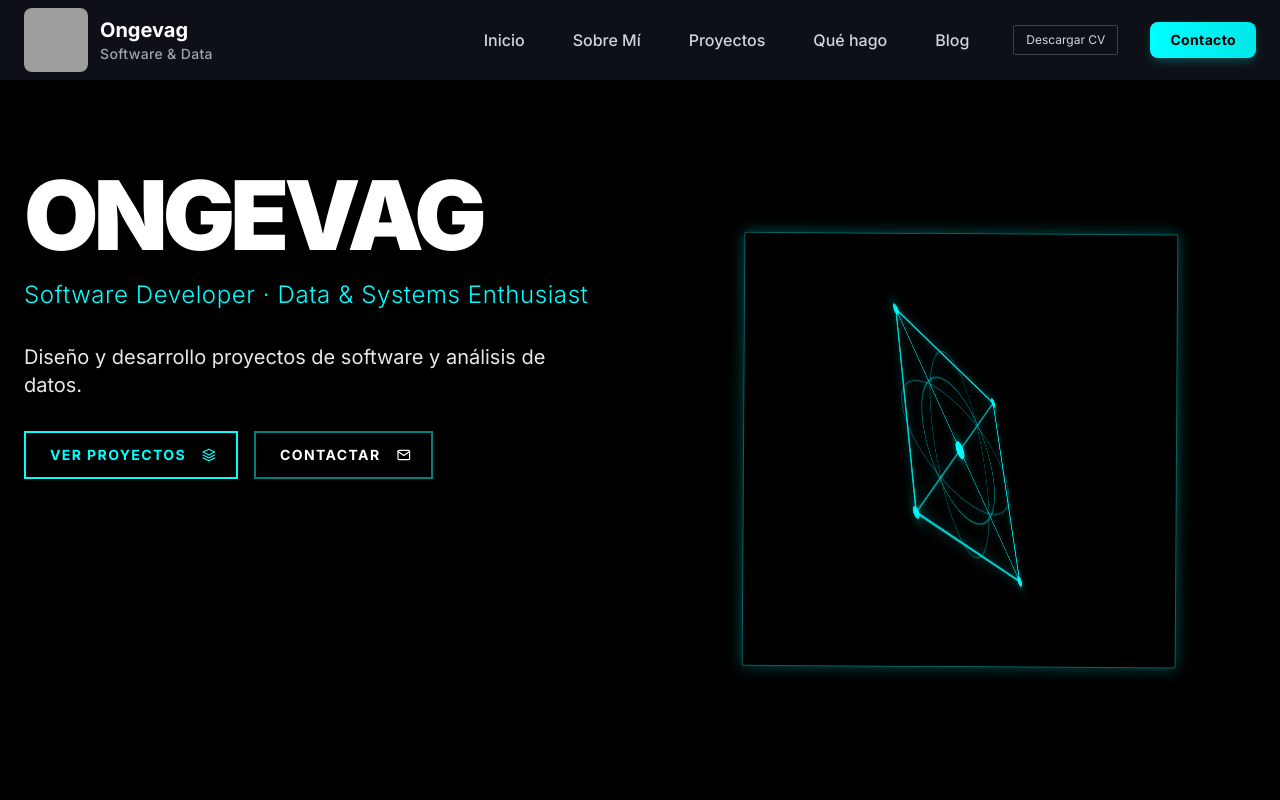
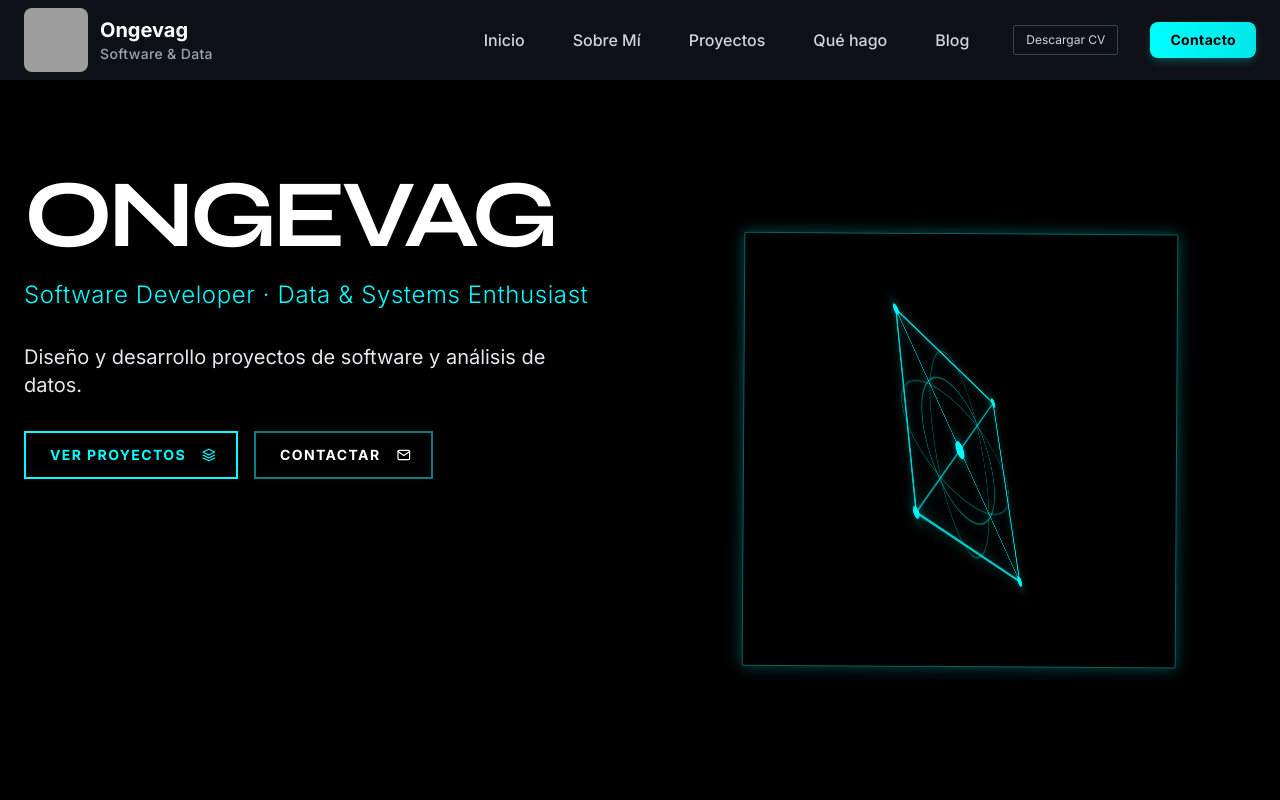
Before and after one commit to lgavegno/mi-portafolio, a React (Vite) app: page / in a window 1280 px wide. Shown: the top 800 px of the page. Built offline with nearby package versions, Linux system fonts and the light colour scheme; grey boxes are pictures that could not be loaded.

Commit message:
style: aplicar font-display (Syne) al wordmark del hero

```diff
--- a/src/features/hero/HeroBanner.jsx
+++ b/src/features/hero/HeroBanner.jsx
@@ -72,7 +72,7 @@ const HeroBanner = () => {
                       initial={{ opacity: 0, y: 20 }}
                       animate={{ opacity: 1, y: 0 }}
                       transition={{ duration: 0.4, ease: "easeOut" }}
-                      className="text-6xl md:text-7xl lg:text-8xl font-black text-white tracking-tighter leading-none"
+                      className="text-6xl md:text-7xl lg:text-8xl font-display font-bold text-white tracking-tighter leading-none"
                     >
                       ONGEVAG
                     </motion.h1>
```
